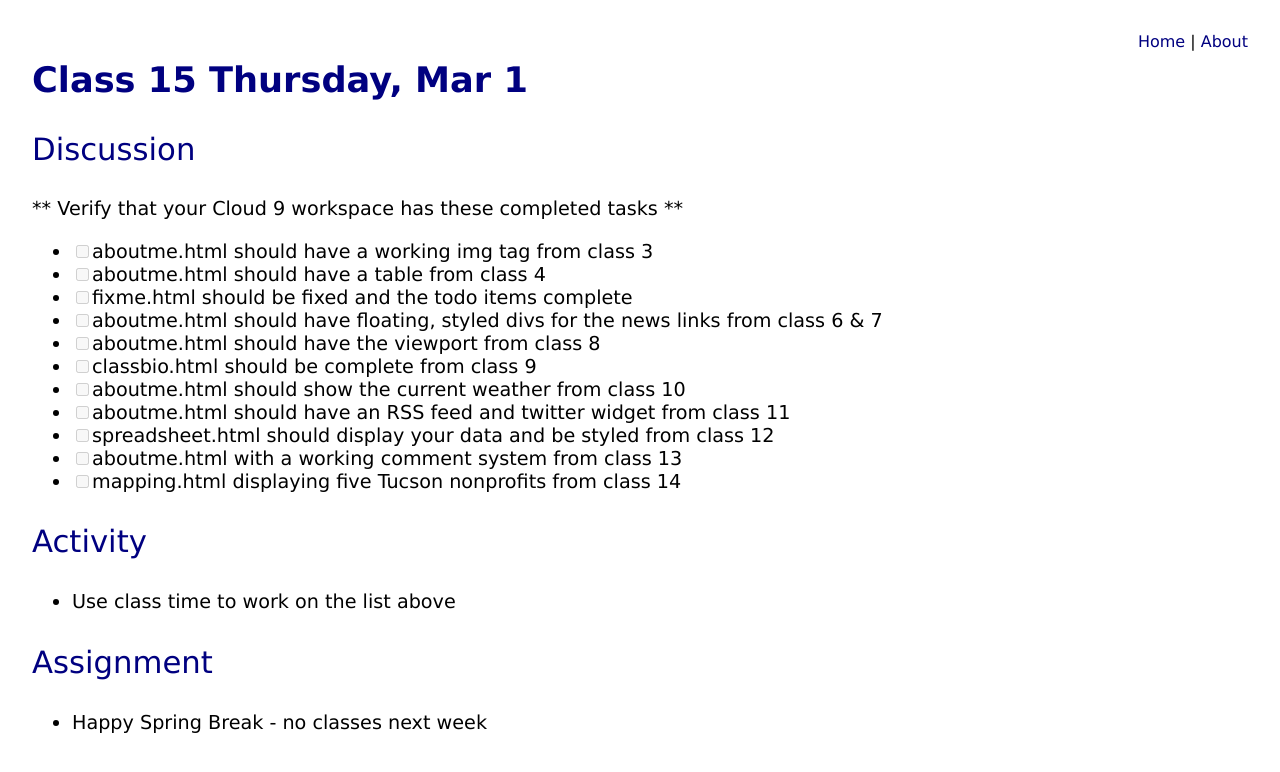
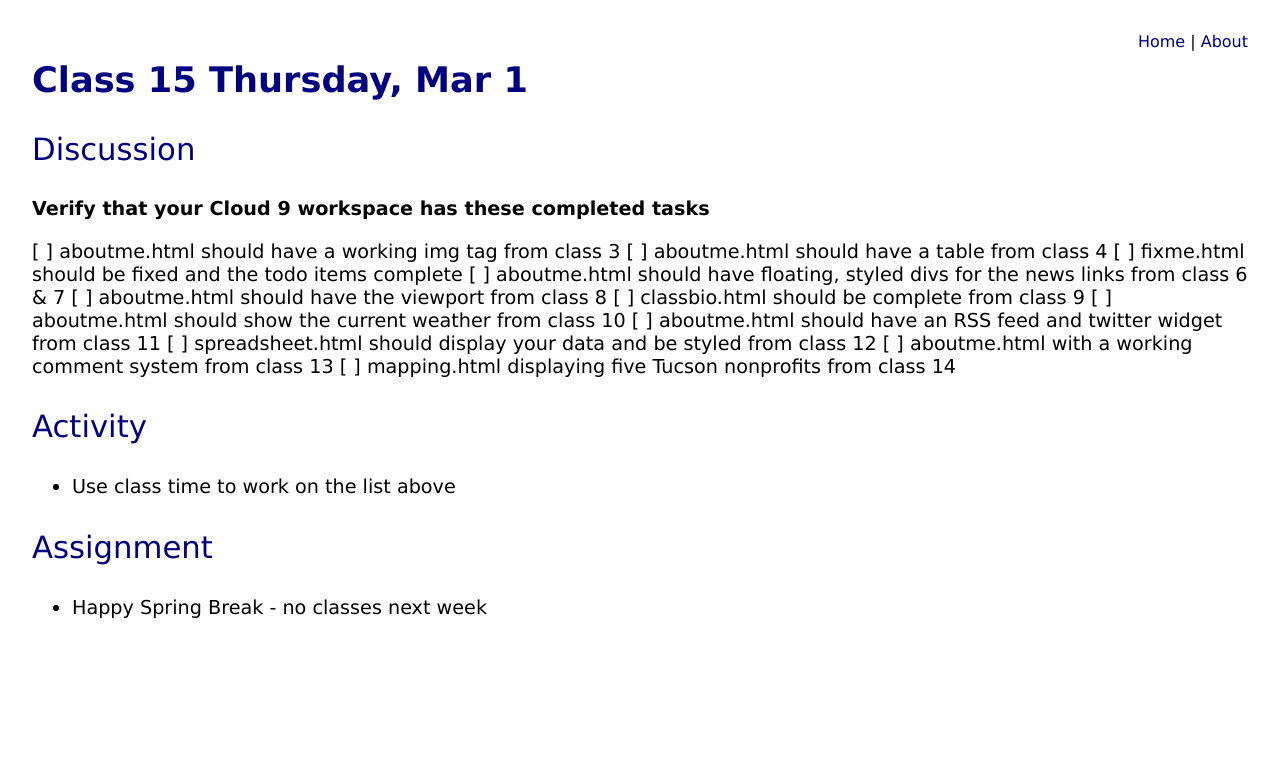
Before and after one commit to UAAppClass/uaappclass.github.io, a Jekyll site: the page built from _posts/2016-1-1-Class-15.md, in a window 1280 px wide. Shown: the top 772 px of the page. Built offline with Jekyll 4.4.1, drawn with Linux system fonts in a browser that asks for light colours.

Commit message:
Fixing bold and trying to fix check boxes

```diff
--- a/_posts/2016-1-1-Class-15.md
+++ b/_posts/2016-1-1-Class-15.md
@@ -5,19 +5,19 @@
 
 ### Discussion
 
-** Verify that your Cloud 9 workspace has these completed tasks **
+**Verify that your Cloud 9 workspace has these completed tasks**
 
-- [ ] aboutme.html should have a working img tag from class 3
-- [ ] aboutme.html should have a table from class 4
-- [ ] fixme.html should be fixed and the todo items complete
-- [ ] aboutme.html should have floating, styled divs for the news links from class 6 & 7
-- [ ] aboutme.html should have the viewport from class 8
-- [ ] classbio.html should be complete from class 9
-- [ ] aboutme.html should show the current weather from class 10
-- [ ] aboutme.html should have an RSS feed and twitter widget from class 11
-- [ ] spreadsheet.html should display your data and be styled from class 12
-- [ ] aboutme.html with a working comment system from class 13
-- [ ] mapping.html displaying five Tucson nonprofits from class 14
+[ ] aboutme.html should have a working img tag from class 3
+[ ] aboutme.html should have a table from class 4
+[ ] fixme.html should be fixed and the todo items complete
+[ ] aboutme.html should have floating, styled divs for the news links from class 6 & 7
+[ ] aboutme.html should have the viewport from class 8
+[ ] classbio.html should be complete from class 9
+[ ] aboutme.html should show the current weather from class 10
+[ ] aboutme.html should have an RSS feed and twitter widget from class 11
+[ ] spreadsheet.html should display your data and be styled from class 12
+[ ] aboutme.html with a working comment system from class 13
+[ ] mapping.html displaying five Tucson nonprofits from class 14
 
 ### Activity
 
```
